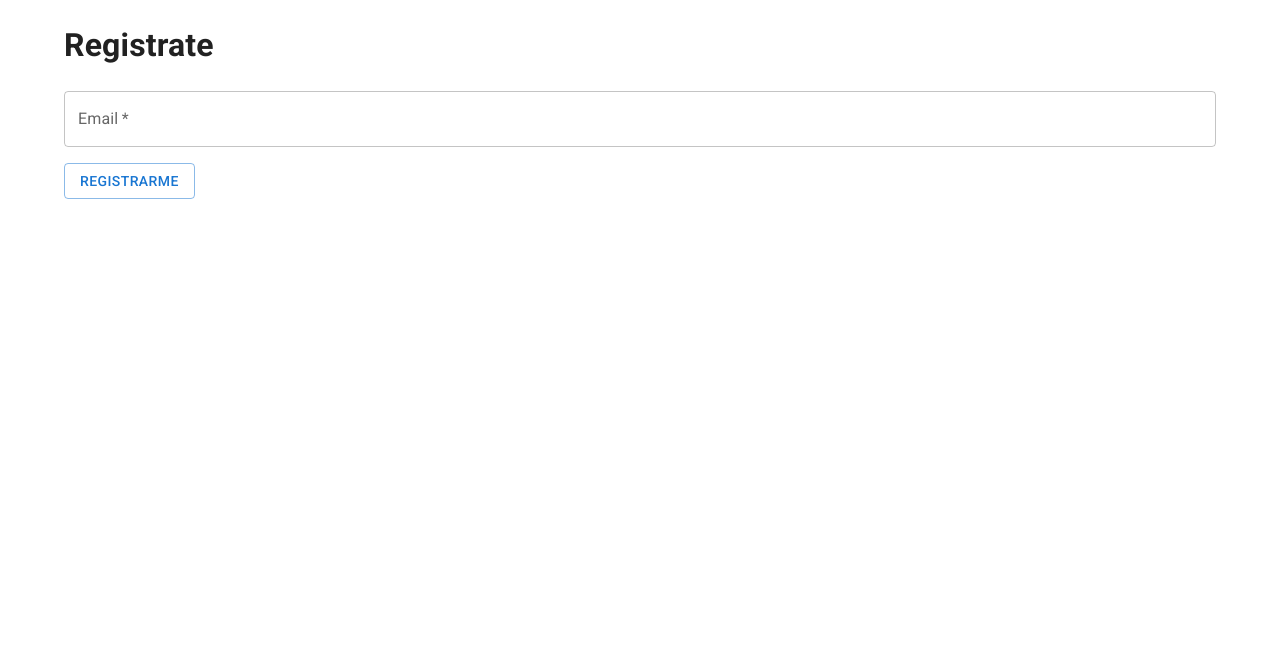
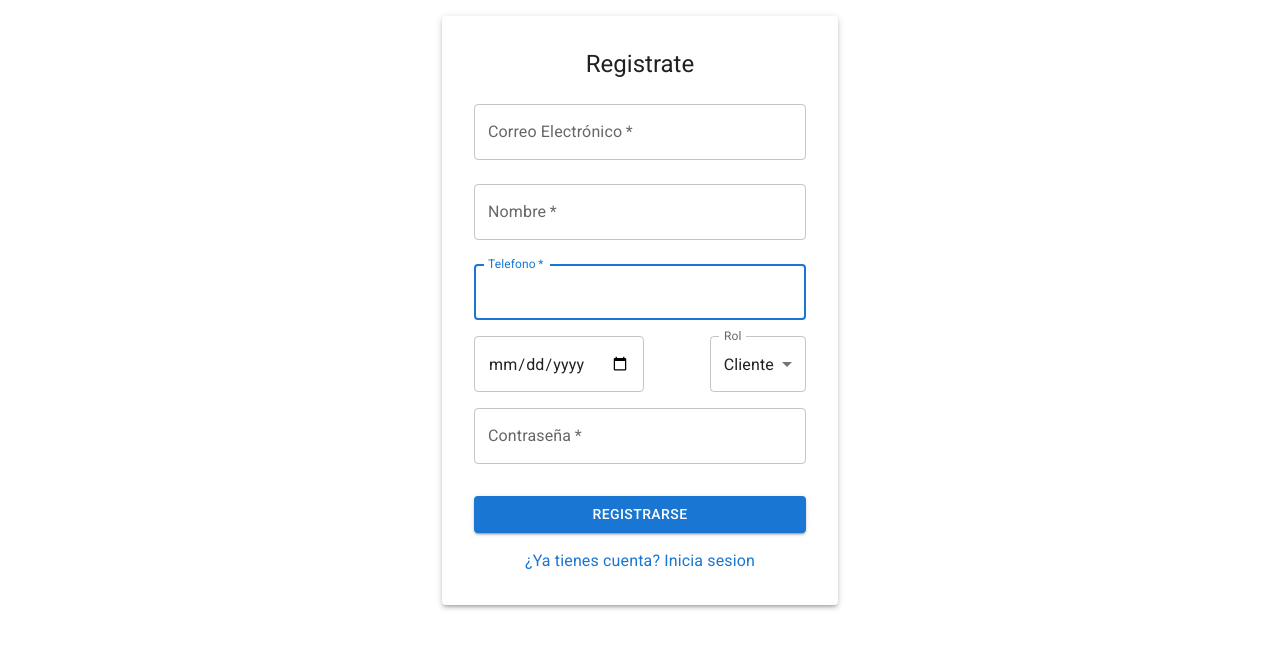
Before and after one commit to eddjuacor/APIREST-REACT-JS, a React (Vite) app: page /register in a window 1280 px wide. Shown: the top 648 px of the page. Built offline with nearby package versions, Linux system fonts and the light colour scheme.

Commit message:
Actualizacion 03/09

```diff
--- a/package.json
+++ b/package.json
@@ -16,7 +16,8 @@
     "@mui/icons-material": "^6.0.1",
     "@mui/material": "^6.0.1",
     "react": "^18.3.1",
-    "react-dom": "^18.3.1"
+    "react-dom": "^18.3.1",
+    "react-router-dom": "^6.26.1"
   },
   "devDependencies": {
     "@eslint/js": "^9.9.0",
--- a/src/App.jsx
+++ /dev/null
@@ -1,15 +0,0 @@
-
-import { Container } from "@mui/material"
-import Register from "./auth/Register"
-
-function App() {
-
-  return (
-    <Container>
-      <Register></Register>
-
-    </Container>
-  )
-}
-
-export default App
--- a/src/auth/Login.jsx
+++ b/src/auth/Login.jsx
@@ -1,11 +1,85 @@
+import  { useState } from 'react';
+import {
+  Button,
+  TextField,
+  Paper,
+  Typography,
+  Container,
+  Box,
+  Link
+} from '@mui/material';
 
+export default function Login() {
+  const [email, setEmail] = useState('');
+  const [password, setPassword] = useState('');
+  const [emailError, setEmailError] = useState(false);
+  const [passwordError, setPasswordError] = useState(false);
 
-const Login = () => {
-    return (
-       <>
+  const handleSubmit = (e) => {
+    e.preventDefault();
+    setEmailError(false);
+    setPasswordError(false);
 
-       </>
-    )
+    if (email === '') {
+      setEmailError(true);
+    }
+    if (password === '') {
+      setPasswordError(true);
+    }
+
+    if (email && password) {
+      console.log('Email:', email);
+      console.log('Password:', password);
+      // Aquí iría la lógica para enviar los datos al servidor
+    }
+  };
+
+  return (
+    <Container component="main" maxWidth="xs" sx={{ pt: 18}} >
+      <Paper elevation={3} sx={{ padding: 4, display: 'flex', flexDirection: 'column', alignItems: 'center' }}>
+        <Typography component="h1" variant="h5">
+          Iniciar Sesión
+        </Typography>
+        <Box component="form" onSubmit={handleSubmit} sx={{ mt: 1 }}>
+          <TextField
+            margin="normal"
+            required
+            fullWidth
+            id="email"
+            label="Correo Electrónico"
+            name="email"
+            autoComplete="email"
+            autoFocus
+            value={email}
+            onChange={(e) => setEmail(e.target.value)}
+            error={emailError}
+            helperText={emailError ? "El correo electrónico es requerido" : ""}
+          />
+          <TextField
+            margin="normal"
+            required
+            fullWidth
+            name="password"
+            label="Contraseña"
+            type="password"
+            id="password"
+            autoComplete="current-password"
+            value={password}
+            onChange={(e) => setPassword(e.target.value)}
+            error={passwordError}
+            helperText={passwordError ? "La contraseña es requerida" : ""}
+          />
+          <Button
+            type="submit"
+            fullWidth
+            variant="contained"
+            sx={{ mt: 3, mb: 2 }}
+          >
+            Iniciar Sesión
+          </Button>
+        </Box>
+        <Link href='/register' underline='none'>¿No tienes cuenta? crea una.</Link>
+      </Paper>
+    </Container>
+  );
 }
-
-export default Login
--- a/src/auth/Register.jsx
+++ b/src/auth/Register.jsx
@@ -1,68 +1,175 @@
-import { Box, Button, TextField } from "@mui/material"
-import { useState } from "react";
+import  { useState } from 'react';
+import {
+  Button,
+  TextField,
+  Paper,
+  Typography,
+  Container,
+  Box,
+  Link,
+  MenuItem,
+} from '@mui/material';
 
-const Register = () => {
+export default function Login() {
+  const [email, setEmail] = useState('');
+  const [password, setPassword] = useState('');
 
-    const [email, setEmail] = useState(" ");
-    const [error, setError] = useState({
-        error: false,
-        message:"",
-    });
+  const [emailError, setEmailError] = useState(false);
+  const [passwordError, setPasswordError] = useState(false);
 
-    const validateEmail = (email) => {
-        const expreg = /^[A-Z09._%+-]+@[A-Z0-9.-]+\.[A-Z]{2,}$/i;
-        return expreg.test(email);
-    }
-
+  const [currency, setCurrency] = useState('Cliente');
 
   const handleSubmit = (e) => {
     e.preventDefault();
-        if(validateEmail(email)){
-            setError({
-                erro: false,
-                message: "",
-            });
-            console.log("Email correct")
-        }else{
-            setError({
-                error: true,
-                message: "Formadto de email incorrecto"
-            })
+    setEmailError(false);
+    setPasswordError(false);
+
+    if (email === '') {
+      setEmailError(true);
+    }
+    if (password === '') {
+      setPasswordError(true);
     }
 
+    if (email && password) {
+      console.log('Email:', email);
+      console.log('Password:', password);
+      // Aquí iría la lógica para enviar los datos al servidor
     }
+  };
+
+
+
+
+  const currencies = [
+    {
+      value: 'Admin',
+      label: 'Admin',
+    },
+    {
+      value: 'Usuario',
+      label: 'Usuario',
+    },
+    {
+      value: 'Cliente',
+      label: 'Cliente',
+    },
+  ];
+
+  const handleChange = (event) => {
+    setCurrency(event.target.value);
+  };
 
 
   return (
-        <div>
-            <h1>Registrate</h1>
-            <Box
-            component="form"
-            onSubmit={handleSubmit}
+    <Container component="main" maxWidth="xs" sx={{ pt: 2}} >
+      <Paper elevation={3} sx={{ padding: 4, display: 'flex', flexDirection: 'column', alignItems: 'center' }}>
+        <Typography component="h1" variant="h5">
+         Registrate
+        </Typography>
+        <Box component="form" onSubmit={handleSubmit} sx={{ mt: 1 }}>
+          <TextField
+           /*-----------email------------*/
+            margin="normal"
+            required
+            fullWidth
+            id="email"
+            label="Correo Electrónico"
+            name="email"
+            autoComplete="email"
+            autoFocus
+            value={email}
+            onChange={(e) => setEmail(e.target.value)}
+            error={emailError}
+            helperText={emailError ? "El correo electrónico es requerido" : ""}
+          />
+
+          <TextField
+          /*-----------nombre------------*/
+            margin="normal"
+            required
+            fullWidth
+            id="text"
+            label="Nombre"
+            name="txtNombre"
+            autoComplete="txtNombre"
+            autoFocus
+            value={email}
+            onChange={(e) => setEmail(e.target.value)}
+            error={emailError}
+            helperText={emailError ? "El correo electrónico es requerido" : ""}
+          />
+
+         <TextField
+          /*-----------numero------------*/
+            margin="normal"
+            required
+            fullWidth
+            id="text"
+            label="Telefono"
+            name="txtTelefono"
+            autoComplete="txtTelefono"
+            autoFocus
+            value={email}
+            onChange={(e) => setEmail(e.target.value)}
+            error={emailError}
+            helperText={emailError ? "El correo electrónico es requerido" : ""}
+          />
+
+         <Box sx={{ display: 'flex', justifyContent: "space-between" ,  mt:1}}>
+         <TextField
+         /*-----------fecha de nacimiento------------*/
+
+            id="date"
+            autoComplete='txtFecha Nacimiento'
+            type="date"
+         />
+
+         <TextField
+          id="standard-select-currency"
+          select
+          label="Rol"
+          value={currency}
+          onChange={handleChange}
          >
+           {currencies.map((option) => (
+              <MenuItem key={option.value} value={option.value}>
+                {option.label}
+              </MenuItem>
+          ))}
+        </TextField>
+
+        </Box>
+
+
           <TextField
-                    id="email"
-                    label="Email"
-                    type="email"
+          /*-----------password------------*/
+            margin="normal"
             required
-                    variant="outlined"
             fullWidth
-                    error = {error.error}
-                    helperText = {error.message}
-                    value={email}
-                    onChange={(e)=> setEmail(e.target.value)}
+            name="password"
+            label="Contraseña"
+            type="password"
+            id="password"
+            autoComplete="current-password"
+            value={password}
+            onChange={(e) => setPassword(e.target.value)}
+            error={passwordError}
+            helperText={passwordError ? "La contraseña es requerida" : ""}
           />
 
           <Button
             type="submit"
-                variant="outlined"
-                sx={{ mt:2 }}
+            fullWidth
+            variant="contained"
+            sx={{ mt: 3, mb: 2 }}
           >
-                Registrarme
+            Registrarse
           </Button>
         </Box>
-        </div>
-    )
+        <Link href="/login" underline='none'>¿Ya tienes cuenta? Inicia sesion</Link>
+      </Paper>
+
+    </Container>
+  );
 }
-
-export default Register
--- a/src/main.jsx
+++ b/src/main.jsx
@@ -1,11 +1,14 @@
 import { StrictMode } from 'react'
 import { createRoot } from 'react-dom/client'
-import App from './App.jsx'
+
 
 import '@fontsource/roboto/300.css';
 import '@fontsource/roboto/400.css';
 import '@fontsource/roboto/500.css';
 import '@fontsource/roboto/700.css';
+
+import { router } from './router';
+import { RouterProvider } from 'react-router-dom';
 
 import './index.css'
 import { CssBaseline } from '@mui/material';
@@ -13,6 +16,6 @@ import { CssBaseline } from '@mui/material';
 createRoot(document.getElementById('root')).render(
   <StrictMode>
   <CssBaseline/>
-    <App />
+    <RouterProvider router={router}/>
   </StrictMode>,
 )
--- /dev/null
+++ b/src/router/index.jsx
@@ -0,0 +1,18 @@
+import  Login  from "../auth/Login";
+import Register from  "../auth/Register";
+import { createBrowserRouter } from "react-router-dom";
+
+export const router = createBrowserRouter([
+    {
+        path: '/',
+        element: <Login/>
+    },
+    {
+        path: '/login',
+        element: <Login/>
+    },
+    {
+        path: '/register',
+        element: <Register/>
+    }
+]);
```
Also changed, not shown: 1 other file (tests, documents, lock files or other folders). Lines whose indentation alone changed are shown as unchanged.
